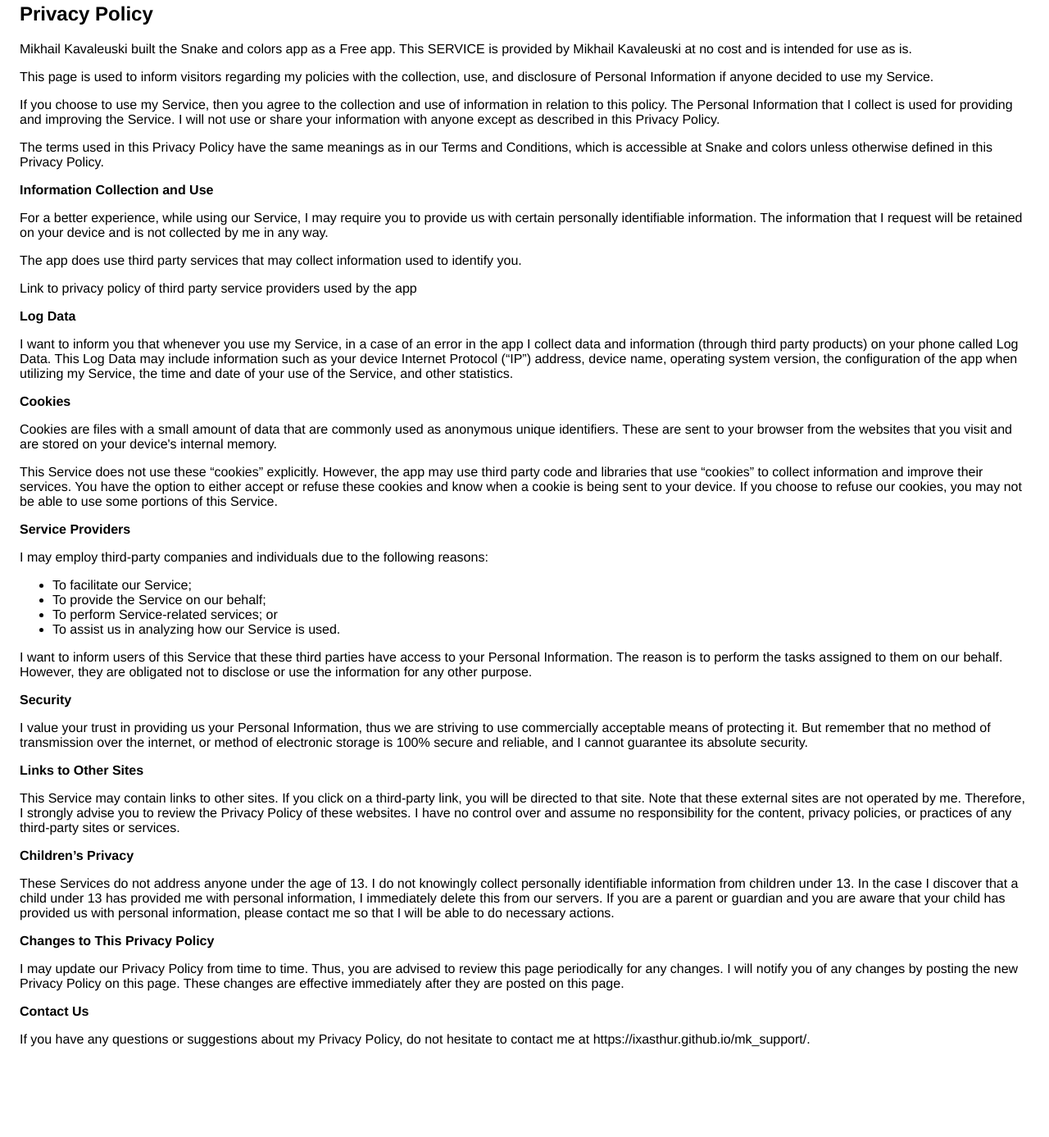
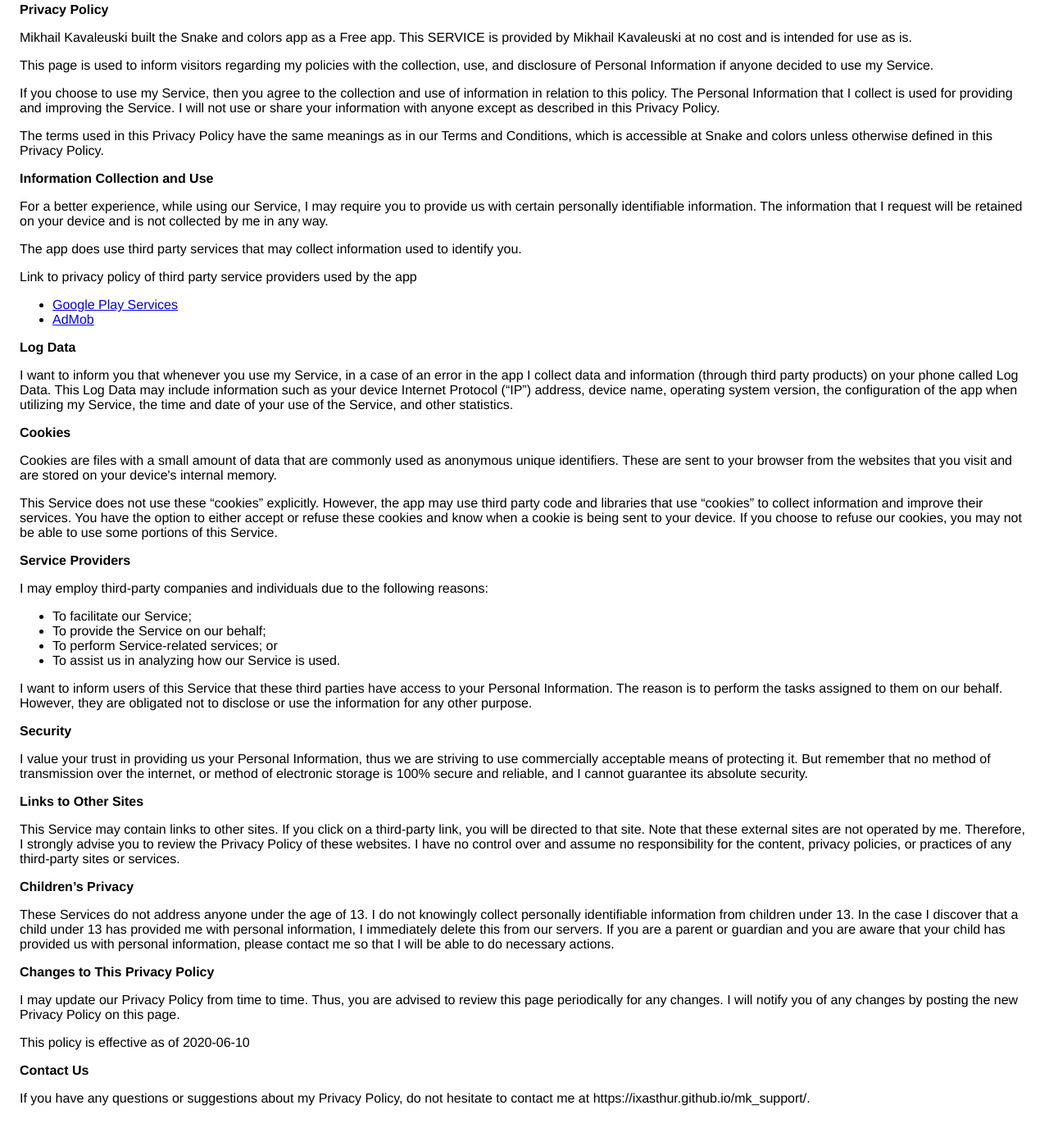
Before and after one commit to iXasthur/mk_support, a plain HTML site: page ic2d_pp.html in a window 1280 px wide. Shown: the part 143-1530 px from the top of the page at 82% size. Before the commit the page ends 1460 px from the top, so only its background shows below. Drawn offline with Linux system fonts and the light colour scheme.

Commit message:
Updated policies

```diff
--- a/ic2d_pp.html
+++ b/ic2d_pp.html
@@ -9,112 +9,103 @@
 </head>
 <body>
 <h1 style="margin-bottom: 2em"><a href="index.html">RETURN TO MAIN PAGE</a></h1>
-<h2>Privacy Policy</h2> <p>
+<strong>Privacy Policy</strong> <p>
     Mikhail Kavaleuski built the Snake and colors app as
     a Free app. This SERVICE is provided by
-    Mikhail Kavaleuski at no cost and is intended for
-    use as is.
+    Mikhail Kavaleuski at no cost and is intended for use as
+    is.
 </p> <p>
-    This page is used to inform visitors regarding
-    my policies with the collection, use, and
-    disclosure of Personal Information if anyone decided to use
-    my Service.
+    This page is used to inform visitors regarding my
+    policies with the collection, use, and disclosure of Personal
+    Information if anyone decided to use my Service.
 </p> <p>
-    If you choose to use my Service, then you agree
-    to the collection and use of information in relation to this
+    If you choose to use my Service, then you agree to
+    the collection and use of information in relation to this
     policy. The Personal Information that I collect is
-    used for providing and improving the Service.
-    I will not use or share your
-    information with anyone except as described in this Privacy
-    Policy.
+    used for providing and improving the Service. I will not use or share your information with
+    anyone except as described in this Privacy Policy.
 </p> <p>
     The terms used in this Privacy Policy have the same meanings
     as in our Terms and Conditions, which is accessible at
-    Snake and colors unless otherwise defined in this Privacy
-    Policy.
+    Snake and colors unless otherwise defined in this Privacy Policy.
 </p> <p><strong>Information Collection and Use</strong></p> <p>
-    For a better experience, while using our Service,
-    I may require you to provide us with certain
-    personally identifiable information. The
-    information that I request will be
-    retained on your device and is not collected by me in any way.
-</p> <p>
+    For a better experience, while using our Service, I
+    may require you to provide us with certain personally
+    identifiable information. The information that
+    I request will be retained on your device and is not collected by me in any way.
+</p> <div><p>
     The app does use third party services that may collect
     information used to identify you.
-</p> <div><p>
-    Link to privacy policy of third party service providers
-    used by the app
-</p> <ul><!----><!----><!----><!----><!----><!----><!----><!----><!----><!----><!----><!----><!----><!----></ul></div> <p><strong>Log Data</strong></p> <p>
-    I want to inform you that whenever
-    you use my Service, in a case of an error in the
-    app I collect data and information (through third
-    party products) on your phone called Log Data. This Log Data
-    may include information such as your device Internet
-    Protocol (“IP”) address, device name, operating system
-    version, the configuration of the app when utilizing
-    my Service, the time and date of your use of the
-    Service, and other statistics.
+</p> <p>
+    Link to privacy policy of third party service providers used
+    by the app
+</p> <ul><li><a href="https://www.google.com/policies/privacy/" target="_blank" rel="noopener noreferrer">Google Play Services</a></li><li><a href="https://support.google.com/admob/answer/6128543?hl=en" target="_blank" rel="noopener noreferrer">AdMob</a></li><!----><!----><!----><!----><!----><!----><!----><!----><!----><!----><!----><!----><!----><!----><!----></ul></div> <p><strong>Log Data</strong></p> <p>
+    I want to inform you that whenever you
+    use my Service, in a case of an error in the app
+    I collect data and information (through third party
+    products) on your phone called Log Data. This Log Data may
+    include information such as your device Internet Protocol
+    (“IP”) address, device name, operating system version, the
+    configuration of the app when utilizing my Service,
+    the time and date of your use of the Service, and other
+    statistics.
 </p> <p><strong>Cookies</strong></p> <p>
     Cookies are files with a small amount of data that are
-    commonly used as anonymous unique identifiers. These are
-    sent to your browser from the websites that you visit and
-    are stored on your device's internal memory.
+    commonly used as anonymous unique identifiers. These are sent
+    to your browser from the websites that you visit and are
+    stored on your device's internal memory.
 </p> <p>
-    This Service does not use these “cookies” explicitly.
-    However, the app may use third party code and libraries that
-    use “cookies” to collect information and improve their
-    services. You have the option to either accept or refuse
-    these cookies and know when a cookie is being sent to your
-    device. If you choose to refuse our cookies, you may not be
-    able to use some portions of this Service.
+    This Service does not use these “cookies” explicitly. However,
+    the app may use third party code and libraries that use
+    “cookies” to collect information and improve their services.
+    You have the option to either accept or refuse these cookies
+    and know when a cookie is being sent to your device. If you
+    choose to refuse our cookies, you may not be able to use some
+    portions of this Service.
 </p> <p><strong>Service Providers</strong></p> <p>
-    I may employ third-party companies
-    and individuals due to the following reasons:
+    I may employ third-party companies and
+    individuals due to the following reasons:
 </p> <ul><li>To facilitate our Service;</li> <li>To provide the Service on our behalf;</li> <li>To perform Service-related services; or</li> <li>To assist us in analyzing how our Service is used.</li></ul> <p>
-    I want to inform users of this
-    Service that these third parties have access to your
-    Personal Information. The reason is to perform the tasks
-    assigned to them on our behalf. However, they are obligated
-    not to disclose or use the information for any other
-    purpose.
+    I want to inform users of this Service
+    that these third parties have access to your Personal
+    Information. The reason is to perform the tasks assigned to
+    them on our behalf. However, they are obligated not to
+    disclose or use the information for any other purpose.
 </p> <p><strong>Security</strong></p> <p>
-    I value your trust in providing us
-    your Personal Information, thus we are striving to use
-    commercially acceptable means of protecting it. But remember
-    that no method of transmission over the internet, or method
-    of electronic storage is 100% secure and reliable, and
-    I cannot guarantee its absolute security.
+    I value your trust in providing us your
+    Personal Information, thus we are striving to use commercially
+    acceptable means of protecting it. But remember that no method
+    of transmission over the internet, or method of electronic
+    storage is 100% secure and reliable, and I cannot
+    guarantee its absolute security.
 </p> <p><strong>Links to Other Sites</strong></p> <p>
-    This Service may contain links to other sites. If you click
-    on a third-party link, you will be directed to that site.
-    Note that these external sites are not operated by
-    me. Therefore, I strongly advise you to
-    review the Privacy Policy of these websites.
-    I have no control over and assume no
-    responsibility for the content, privacy policies, or
-    practices of any third-party sites or services.
+    This Service may contain links to other sites. If you click on
+    a third-party link, you will be directed to that site. Note
+    that these external sites are not operated by me.
+    Therefore, I strongly advise you to review the
+    Privacy Policy of these websites. I have
+    no control over and assume no responsibility for the content,
+    privacy policies, or practices of any third-party sites or
+    services.
 </p> <p><strong>Children’s Privacy</strong></p> <p>
     These Services do not address anyone under the age of 13.
     I do not knowingly collect personally
     identifiable information from children under 13. In the case
     I discover that a child under 13 has provided
-    me with personal information,
-    I immediately delete this from our servers. If you
-    are a parent or guardian and you are aware that your child
-    has provided us with personal information, please contact
-    me so that I will be able to do
-    necessary actions.
+    me with personal information, I immediately
+    delete this from our servers. If you are a parent or guardian
+    and you are aware that your child has provided us with
+    personal information, please contact me so that
+    I will be able to do necessary actions.
 </p> <p><strong>Changes to This Privacy Policy</strong></p> <p>
     I may update our Privacy Policy from
     time to time. Thus, you are advised to review this page
     periodically for any changes. I will
-    notify you of any changes by posting the new Privacy Policy
-    on this page. These changes are effective immediately after
-    they are posted on this page.
-</p> <p><strong>Contact Us</strong></p> <p>
-    If you have any questions or suggestions about
-    my Privacy Policy, do not hesitate to contact
-    me at https://ixasthur.github.io/mk_support/.
+    notify you of any changes by posting the new Privacy Policy on
+    this page.
+</p> <p>This policy is effective as of 2020-06-10</p> <p><strong>Contact Us</strong></p> <p>
+    If you have any questions or suggestions about my
+    Privacy Policy, do not hesitate to contact me at https://ixasthur.github.io/mk_support/.
 </p>
 </body>
 </html>
```
Also changed, not shown: rtd3d_pp.html (+70 -79 lines).
